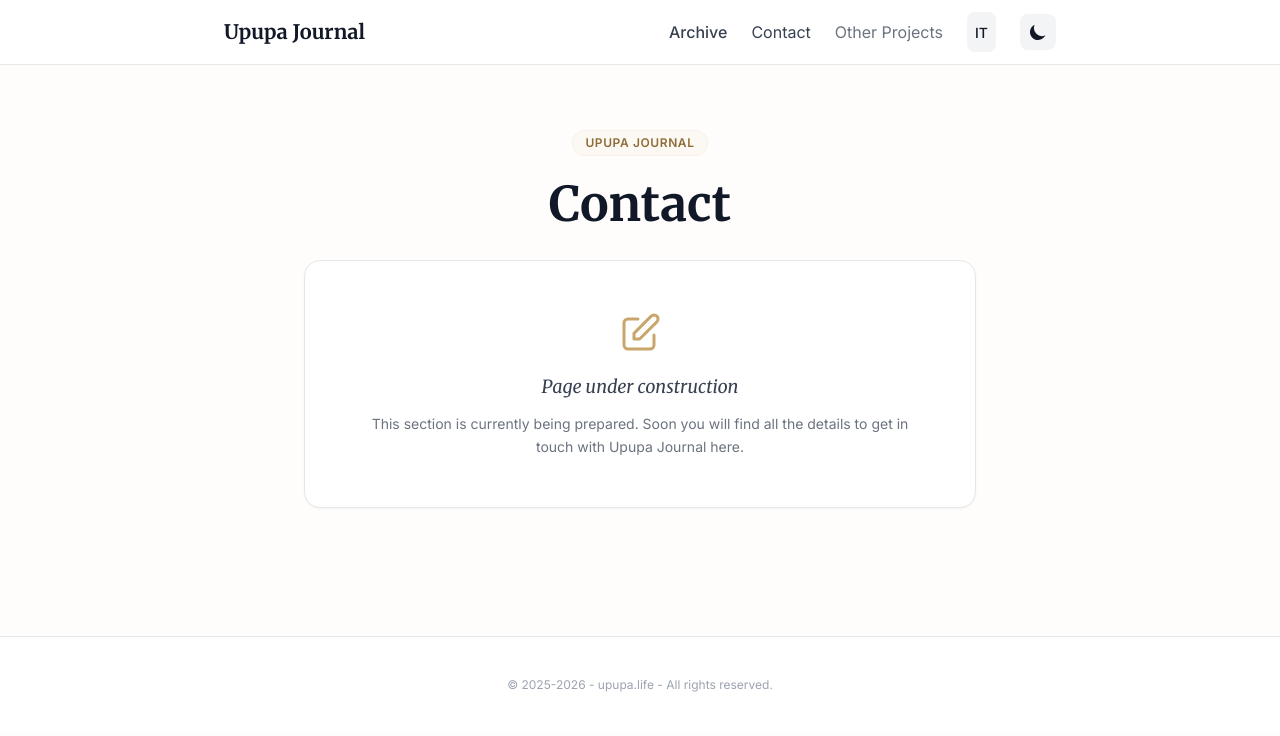
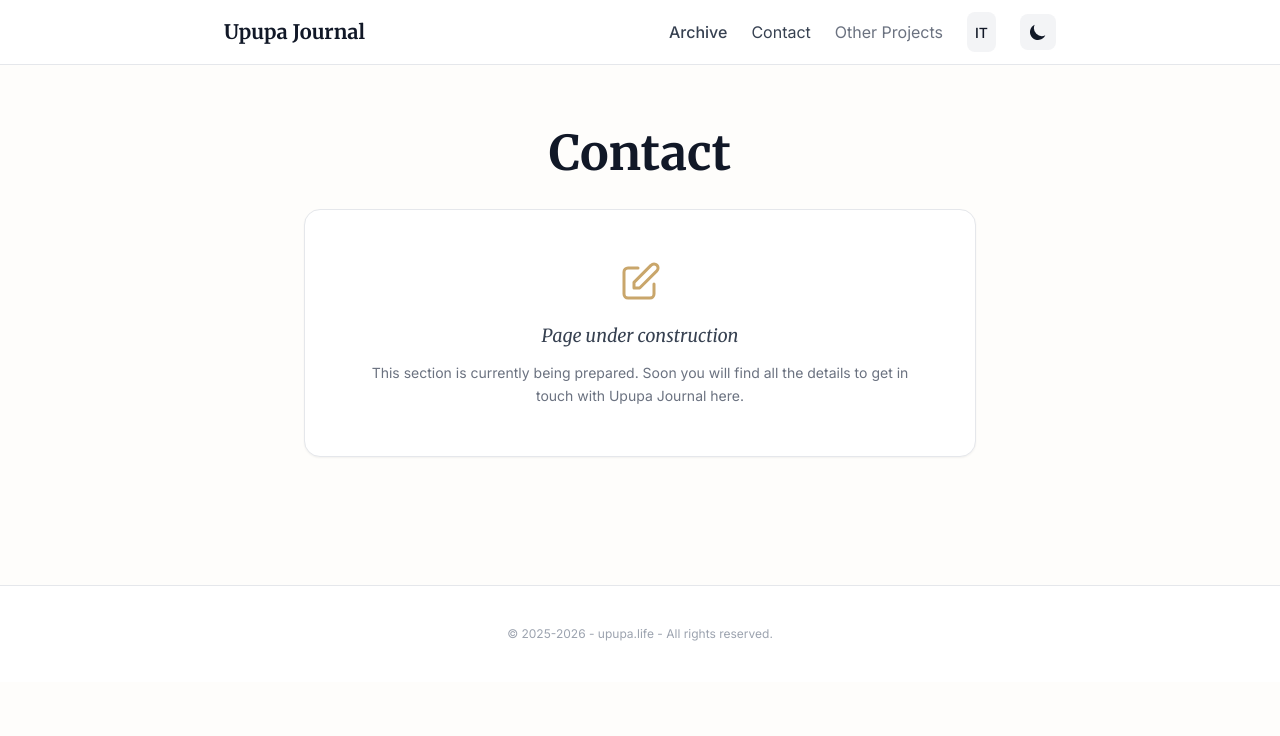
Before and after one commit to sebastianolicciardello/Upupa, an Astro site: page /journal/contact in a window 1280 px wide. Built offline with nearby package versions, Linux system fonts and the light colour scheme; Astro itself is replaced by a stand-in of ours.

Commit message:
Remove Journal chip from contact page
Co-authored-by: Copilot <223556219+Copilot@users.noreply.github.com>

```diff
--- a/src/pages/journal/contact.astro
+++ b/src/pages/journal/contact.astro
@@ -7,10 +7,6 @@ import Layout from '../../layouts/Layout.astro';
     <!-- English Version -->
     <div data-lang="en">
       <div class="max-w-2xl mx-auto text-center">
-        <div class="inline-flex items-center gap-2 px-3 py-1 rounded-full bg-warm-100 dark:bg-warm-950/60 text-warm-800 dark:text-warm-300 border border-warm-200 dark:border-warm-800 text-xs font-semibold tracking-wider uppercase mb-6">
-          <span>Upupa Journal</span>
-        </div>
-
         <h1 class="text-4xl md:text-5xl font-serif font-bold text-gray-900 dark:text-gray-100 mb-6">
           Contact
         </h1>
@@ -34,10 +30,6 @@ import Layout from '../../layouts/Layout.astro';
     <!-- Italian Version -->
     <div data-lang="it" style="display: none;">
       <div class="max-w-2xl mx-auto text-center">
-        <div class="inline-flex items-center gap-2 px-3 py-1 rounded-full bg-warm-100 dark:bg-warm-950/60 text-warm-800 dark:text-warm-300 border border-warm-200 dark:border-warm-800 text-xs font-semibold tracking-wider uppercase mb-6">
-          <span>Upupa Journal</span>
-        </div>
-
         <h1 class="text-4xl md:text-5xl font-serif font-bold text-gray-900 dark:text-gray-100 mb-6">
           Contatti
         </h1>
```
